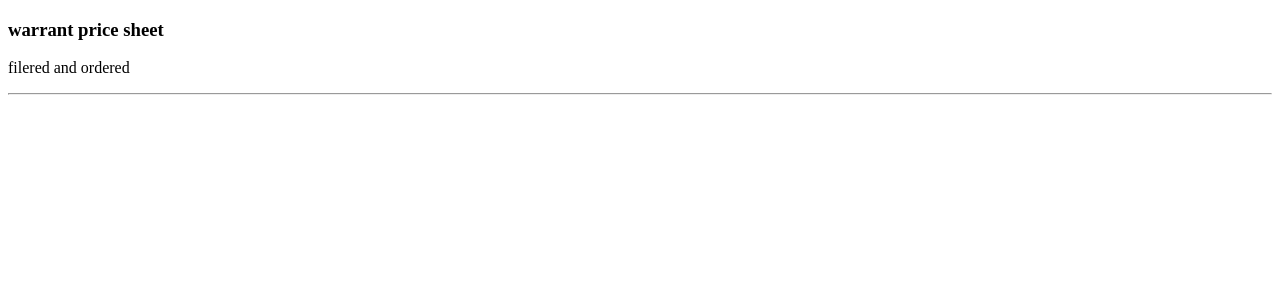
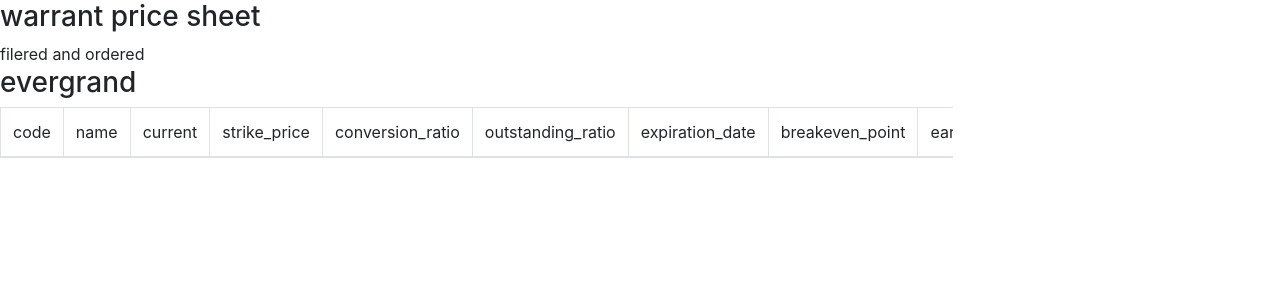
Before and after one commit to snakenest/warrant, a Flask app: page / in a window 1280 px wide. Shown: the top 300 px of the page. Run offline with Flask 2, Linux system fonts and the light colour scheme; data that the repository does not hold is empty; some libraries are stand-ins or nearby versions.

Commit message:
20191005 snowball

```diff
--- a/warrant/items.py
+++ b/warrant/items.py
@@ -16,6 +16,7 @@
     price = scrapy.Field()
     excise_price = scrapy.Field()
     ratio = scrapy.Field()
+    outstanding_ratio = scrapy.Field()
     expiration_date = scrapy.Field()
     breakeven_point = scrapy.Field()
     earnings_24 = scrapy.Field()
--- a/warrant/middlewares.py
+++ b/warrant/middlewares.py
@@ -8,6 +8,7 @@
 import random
 
 USER_AGENTS = [
+  "Mozilla/5.0 (Windows NT 6.1; WOW64) AppleWebKit/537.36 (KHTML, like Gecko) Chrome/74.0.3729.131 Safari/537.36",
   "Mozilla/4.0 (compatible; MSIE 6.0; Windows NT 5.1; SV1; AcooBrowser; .NET CLR 1.1.4322; .NET CLR 2.0.50727)",
   "Mozilla/4.0 (compatible; MSIE 7.0; Windows NT 6.0; Acoo Browser; SLCC1; .NET CLR 2.0.50727; Media Center PC 5.0; .NET CLR 3.0.04506)",
   "Mozilla/4.0 (compatible; MSIE 7.0; AOL 9.5; AOLBuild 4337.35; Windows NT 5.1; .NET CLR 1.1.4322; .NET CLR 2.0.50727)",
--- a/warrant/pipelines.py
+++ b/warrant/pipelines.py
@@ -29,7 +29,7 @@
         self.client.close()
 
     def process_item(self, item, spider):
-        #pdb.set_trace()
+        # pdb.set_trace()
         collection_name = item.__class__.__name__
         self.db[collection_name].insert(dict(item))
         return item
--- a/warrant/server.py
+++ b/warrant/server.py
@@ -6,14 +6,16 @@
 from flask import Flask
 from flask import render_template
 from settings import MONGO_URI, MONGO_DATABASE
-
+import datetime
+import pdb
 
 app = Flask(__name__)
 @app.route("/")
 def hello():
     client = pymongo.MongoClient(MONGO_URI)
     db = client[MONGO_DATABASE]
-    jokes = db["WarrantItem"].find( {"expiration_date":{ "$gt" : 20200300 } } ).sort("earnings_24", pymongo.DESCENDING)
+    # pdb.set_trace()
+    jokes = db["dict"].find( {"expiration_date":{ "$gt" : datetime.datetime(2020,3,1,0,0) } } ).sort("earnings_24", pymongo.DESCENDING)
     client.close()
     return render_template("warrant.html", p_jokes = jokes)
 
--- a/warrant/settings.py
+++ b/warrant/settings.py
@@ -13,7 +13,7 @@
 
 SPIDER_MODULES = ['warrant.spiders']
 NEWSPIDER_MODULE = 'warrant.spiders'
-
+HTTPERROR_ALLOWED_CODES = [400]
 
 # Crawl responsibly by identifying yourself (and your website) on the user-agent
 #USER_AGENT = 'Mozilla/5.0 (Windows NT 6.1; WOW64) AppleWebKit/537.36 (KHTML, like Gecko) Chrome/57.0.2987.98 Safari/537.36 LBBROWSER'
--- a/warrant/templates/warrant.html
+++ b/warrant/templates/warrant.html
@@ -2,17 +2,77 @@
 <html lang="en">
 <head>
     <meta charset="UTF-8">
+    <!-- Required meta tags -->
+    <meta charset="utf-8">
+    <meta name="viewport" content="width=device-width, initial-scale=1, shrink-to-fit=no">
+
+    <!-- Bootstrap CSS -->
+    <link rel="stylesheet" href="https://stackpath.bootstrapcdn.com/bootstrap/4.1.3/css/bootstrap.min.css"
+          integrity="sha384-MCw98/SFnGE8fJT3GXwEOngsV7Zt27NXFoaoApmYm81iuXoPkFOJwJ8ERdknLPMO" crossorigin="anonymous">
+
     <title>{{ "warrant" }}</title>
 </head>
 <body>
     <h3>{{"warrant price sheet"}}</h3>
     <div>{{"filered and ordered"}}</div>
-    <ul>
-        {% for joke in p_jokes %}
-        <li>{{ joke.code }} :{{ joke.name }} :{{ joke.price }}
-         :{{ joke.excise_price }} :{{ joke.ratio }} :{{ joke.expiration_date }}:{{ joke.breakeven_point }}:{{ joke.earnings_24 }}</li>
-        {% endfor %}
-    </ul>
-    <hr />
+    <div class="row">
+        <div class="col-md-9 col-sm-12 col-xs-12">
+            <div class="panel panel-default">
+                <div class="panel-heading">
+                    <h3>evergrand</h3>
+                </div>
+                <div class="panel-body">
+                    <div class="table-responsive">
+                        <table class="table table-striped table-bordered table-hover">
+                            <thead>
+                            <tr>
+                                <td>{{ "code" }}</td>
+                                <td>{{ "name" }}</td>
+                                <td>{{ "current" }}</td>
+                                <td>{{ "strike_price" }}</td>
+                                <td>{{ "conversion_ratio" }}</td>
+                                <td>{{ "outstanding_ratio" }}</td>
+                                <td>{{ "expiration_date" }}</td>
+                                <td>{{ "breakeven_point" }}</td>
+                                <td>{{ "earnings_24" }}</td>
+                            </tr>
+                            </thead>
+                            <tbody>
+                            {% for joke in p_jokes %}
+                                <tr>
+                                    <td>{{ joke.code }}</td>
+                                    <td>{{ joke.name }}</td>
+                                    <td>{{ joke.current }}</td>
+                                    <td>{{ joke.strike_price }}</td>
+                                    <td>{{ joke.conversion_ratio }}</td>
+                                    <td>{{ joke.outstanding_ratio }}</td>
+                                    <td>{{ joke.expiration_date }}</td>
+                                    <td>{{ joke.breakeven_point }}</td>
+                                    <td>{{ joke.earnings_24 }}</td>
+                                </tr>
+                            {% endfor %}
+                            </tbody>
+                        </table>
+                    </div>
+                </div>
+            </div>
+
+        </div>
+
+    </div>
+
+    <!--<ul>-->
+        <!--<li>-->
+            <!--<span>{{ "code" }}</span><span>{{ "name" }}</span><span>{{ "current" }}</span><span>{{ "strike_price" }}</span><span>{{ "conversion_ratio" }}</span>-->
+            <!--<span>{{ "outstanding_ratio" }}</span><span>{{ "expiration_date" }}</span><span>{{ "breakeven_point" }}</span><span>{{ "earnings_24" }}</span>-->
+        <!--</li>-->
+        <!--{% for joke in p_jokes %}-->
+        <!--<li>-->
+            <!--<span>{{ joke.code }}</span><span>{{ joke.name }}</span><span>{{ joke.current }}</span><span>{{ joke.strike_price }}</span><span>{{ joke.conversion_ratio }}</span>-->
+            <!--<span>{{ joke.outstanding_ratio }}</span><span>{{ joke.expiration_date }}</span><span>{{ joke.breakeven_point }}</span><span>{{ joke.earnings_24 }}</span>-->
+        <!--</li>-->
+        <!--{% endfor %}-->
+    <!--</ul>-->
+    <!--<hr />-->
 </body>
 </html>
```
Also changed, not shown: warrant/spiders/warrant.py (+130 -95 lines).
